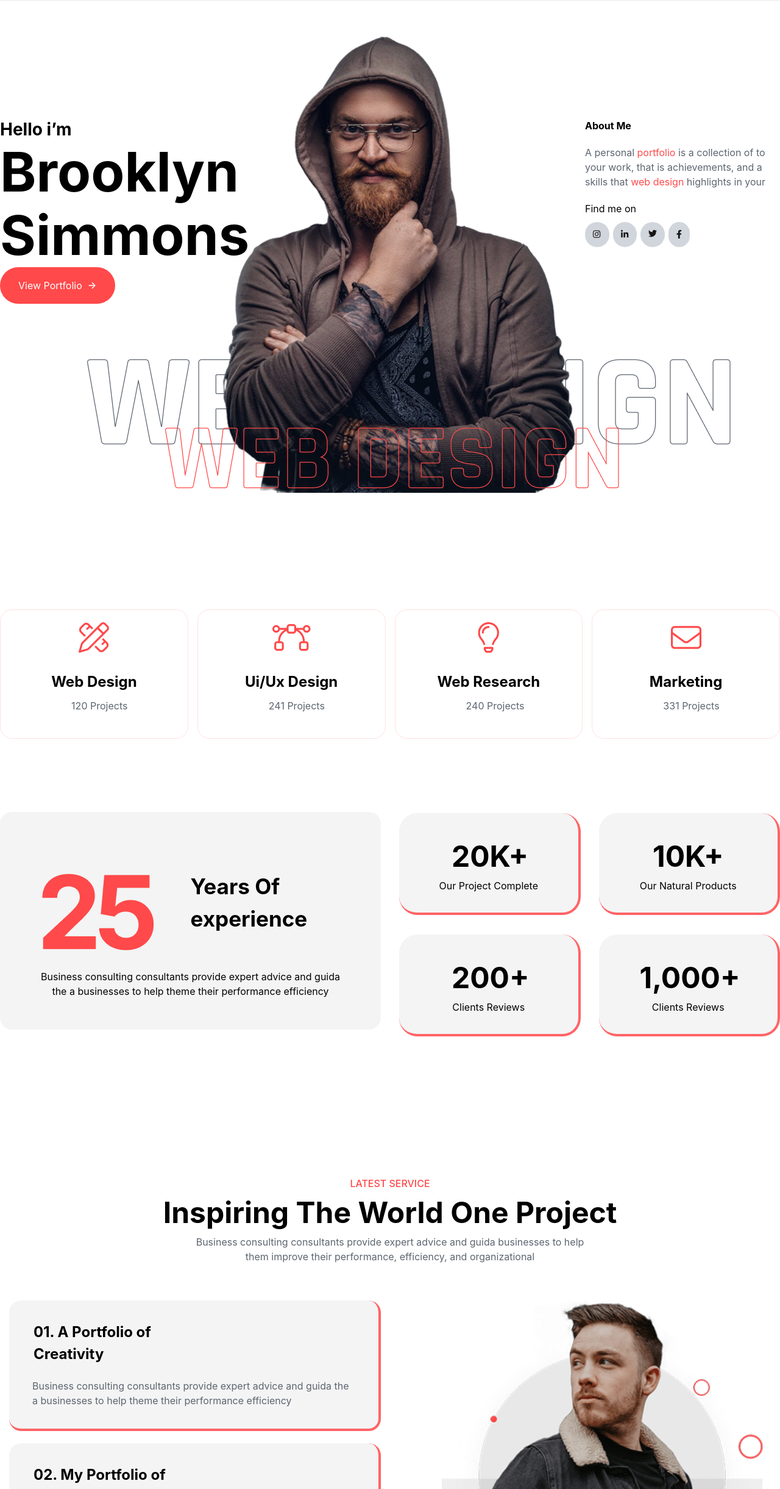
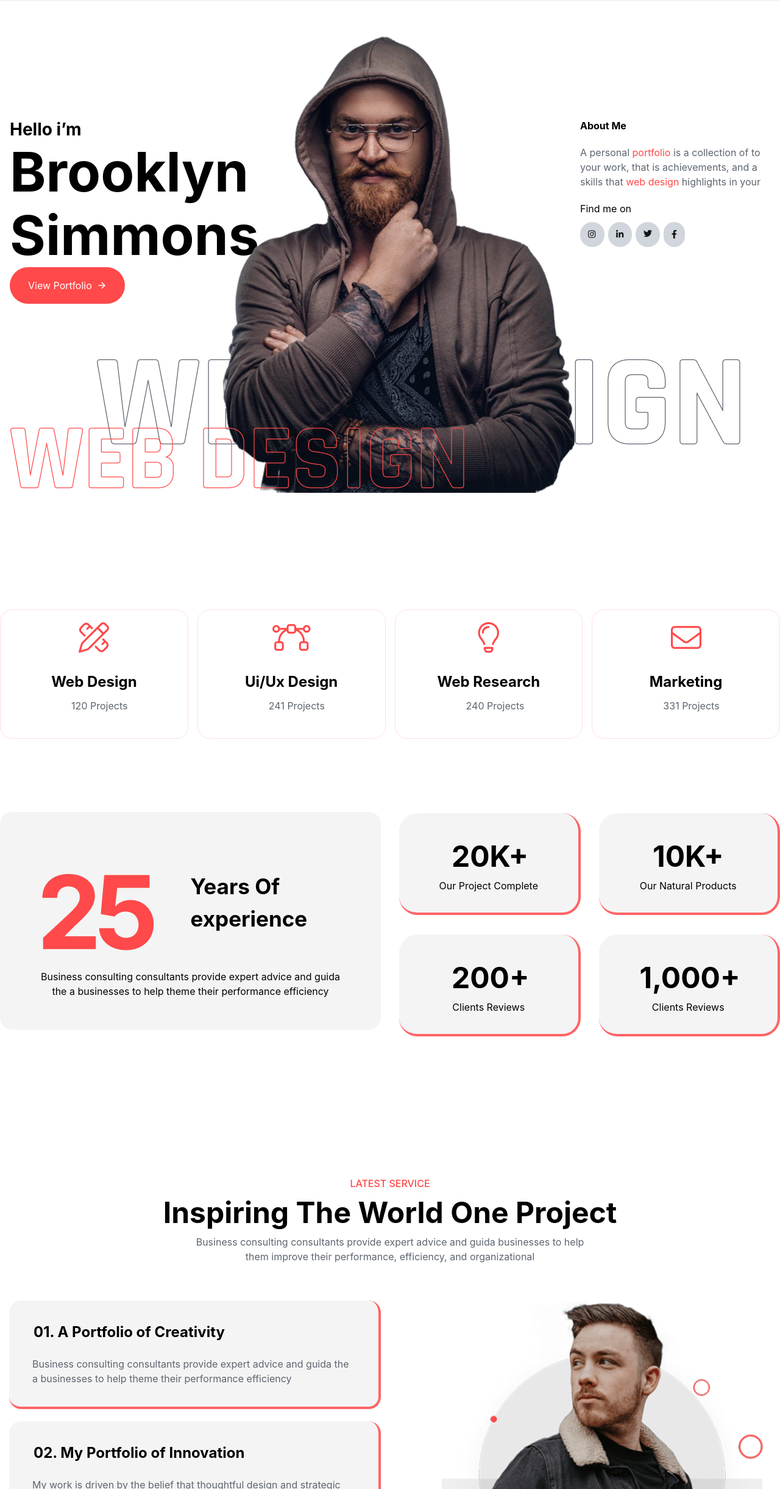
Before and after one commit to Hafiza1212/Hafiza22, a React (Vite) app: page / in a window 1280 px wide. Shown: the part 285-2726 px from the top of the page at 61% size. Built offline with nearby package versions, Linux system fonts and the light colour scheme.

Commit message:
modified

```diff
--- a/src/Components/Banner.jsx
+++ b/src/Components/Banner.jsx
@@ -10,7 +10,7 @@ import facebook from '../Images/facebook.png'
 const Banner = () => {
   return (
     <section>
-<div className='container'>
+<div className='container m-auto px-4'>
     <div className=' lg:flex justify-between  items-start relative'>
     <img className='absolute left-[50%]  -translate-x-[50%] lg:mt-0 mt-[-700px]' src={Man}/>
 <div className="lg:w-[25%] w-full lg:mt-[192px] mt-[500px] ">
@@ -51,7 +51,7 @@ skills that <span className='text-[#FF494A]'> web design </span> highlights in y
 
     <img src={Web}/>
 </div>
-<div className='mt-[-60.5px] hidden lg:block pl-[270px]'>
+<div className='mt-[-60.5px] hidden lg:block '>
 <img className='absolute'src={Heading} />
 </div>
 </div>
--- a/src/Components/LatestService.jsx
+++ b/src/Components/LatestService.jsx
@@ -19,15 +19,15 @@ const LatestService = () => {
 <div className="div21 ">
     <div className="pt-[30px] px-[15px] ">
 
-<div className="first bg-[#F4F4F4] rounded-[20px] mb-[20px] border-r-4 border-b-4 border-red-400 ">
-<h1 className=' text-[24px] pt-[34px] font-bold font-rajdhani   pl-[40px] pb-[22px] pr-[267.5px] '>01. A Portfolio of Creativity</h1>
+<div className="first  bg-[#F4F4F4] rounded-[20px] mb-[20px] border-r-4 border-b-4 border-red-400 ">
+<h1 className=' text-[24px] pt-[34px] font-bold font-rajdhani   pl-[40px] pb-[22px] px-[40px] '>01. A Portfolio of Creativity</h1>
 <p className='px-[38px] pb-[34px] text-[#5D6570] '>Business consulting consultants provide expert advice and guida the a
 businesses to help theme their performance efficiency</p>
 
 
 </div>
 <div className="second bg-[#F4F4F4] rounded-[20px]  mb-[20px] border-r-4 border-b-4 border-red-400 ">
-<h1 className=' text-[24px] pt-[34px] font-bold font-rajdhani   pl-[40px] pb-[22px] pr-[267.5px] '>02. My Portfolio of Innovation</h1>
+<h1 className=' text-[24px] pt-[34px] font-bold font-rajdhani   pl-[40px] pb-[22px] px-[40px] '>02. My Portfolio of Innovation</h1>
 <p className='px-[38px] pb-[34px] text-[#5D6570] '>My work is driven by the belief that thoughtful design and strategic
 planning can empower brands, transform businesses</p>
 
@@ -36,7 +36,7 @@ planning can empower brands, transform businesses</p>
 
 
 <div className="third bg-[#F4F4F4] rounded-[20px]  mb-[20px] border-r-4 border-b-4 border-red-400 ">
-<h1 className=' text-[24px] pt-[34px] font-bold font-rajdhani   pl-[40px] pb-[22px] pr-[267.5px] '>03. A Showcase of My Project</h1>
+<h1 className=' text-[24px] pt-[34px] font-bold font-rajdhani   pl-[40px] pb-[22px] px-[40px] '>03. A Showcase of My Project</h1>
 <p className='px-[38px] pb-[34px] text-[#5D6570] '>In this portfolio, you’ll find a curated selection of projects that highlight
 my skills in [Main Areas, e.g., responsive web design</p>
 
--- a/src/Components/MyPrice.jsx
+++ b/src/Components/MyPrice.jsx
@@ -11,7 +11,7 @@ const MyPrice = () => {
 
 
                 </div>
-                <div className="div2 pt-[20px] gap-[30px] grid lg:grid-cols-3">
+                <div className="div2 pt-[20px] gap-[30px] grid grid-cols-1 lg:grid-cols-3">
                     <div className="one pt-[43px] ">
                         <div className="px-[15px] pt-[30px] bg-[#F4F4F4] rounded-[20px] border-r-2 border-b-2 border-red-300">
                             <h6 className='pt-[38px] pl-[38px] pr-[309px] font-bold text-start'>Starter</h6>
```
